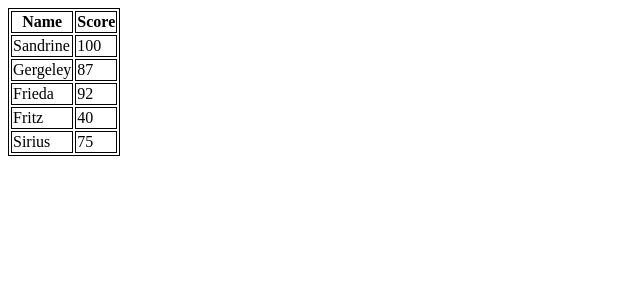
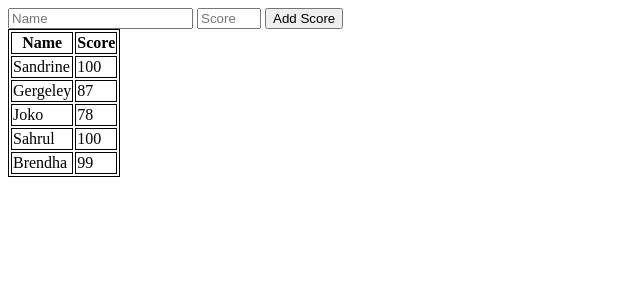
Before and after one commit to listyantidewi1/latihan-score, a Flask app: page / in a window 1280 px wide. Shown: the top 300 px of the page, without its empty margins (0-640 px from the left). Run offline with Flask 3, Linux system fonts and the light colour scheme; some libraries are stand-ins or nearby versions.

Commit message:
studikasus3

```diff
--- a/app.py
+++ b/app.py
@@ -1,14 +1,19 @@
-from flask import Flask, render_template
+# import SQL untuk menggunakan bahasa SQL dalam python
+from cs50 import SQL
+# import tools utk website
+from flask import Flask, flash, jsonify, redirect, render_template, request, session
 
 app = Flask(__name__)
 
-@app.route('/') #root route
-def hello_world(): #function hello_world
-    students = [
-        {"name": "Sandrine",  "score": 100},
-        {"name": "Gergeley", "score": 87},
-        {"name": "Frieda", "score": 92},
-        {"name": "Fritz", "score": 40},
-        {"name": "Sirius", "score": 75},
-    ]
-    return render_template('index.html', students=students)
+db = SQL("sqlite:///score.db")
+
+@app.route('/', methods=["GET", "POST"]) #root route
+def index(): #function index
+    if request.method == "POST":
+        name = request.form.get("name")
+        score = request.form.get("score")
+        db.execute("INSERT INTO score (name, score) values(?,?)", name, score)
+        return redirect("/")
+    else:
+        students = db.execute("select * from score")
+        return render_template("index.html", students=students)
--- a/templates/index.html
+++ b/templates/index.html
@@ -6,6 +6,11 @@
     <title>Document</title>
 </head>
 <body>
+    <form action="/" method="POST">
+        <input name="name" placeholder="Name" type="text">
+        <input name="score" placeholder="Score" type="number" min="1" max="100">
+        <input type="Submit" value="Add Score">
+    </form>
     <table style="border: 1px solid black">
        <tr>
             <th style="border: 1px solid black">Name</th>
```
Also changed, not shown: score.db, 1 other file.
